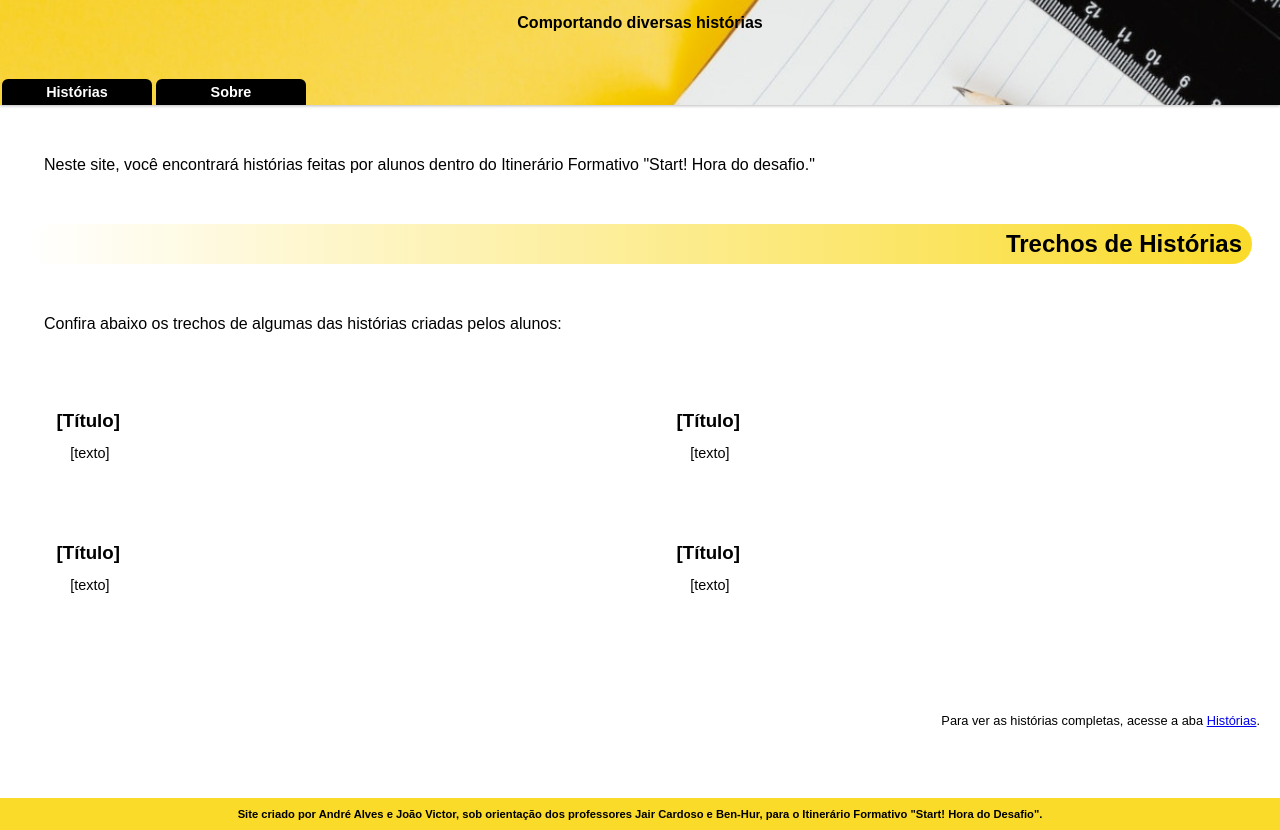
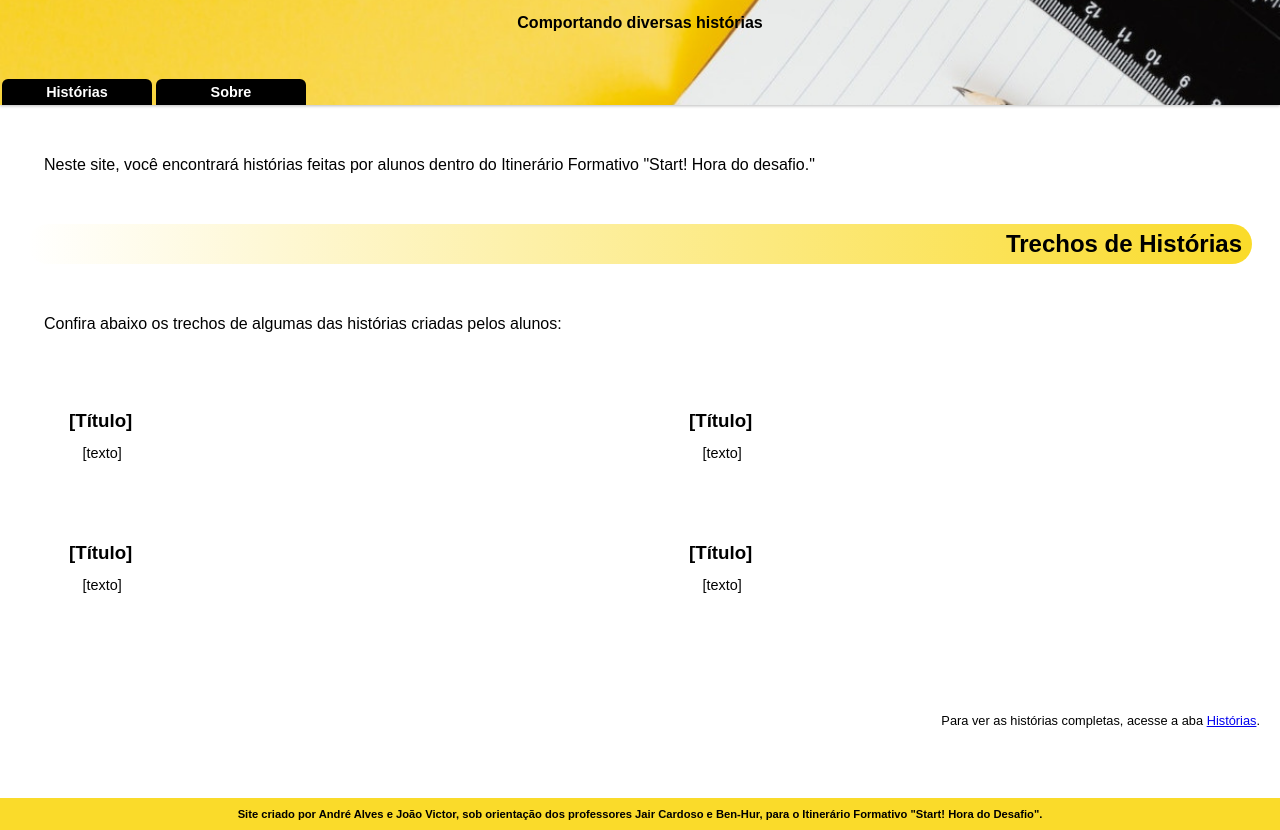
Before and after one commit to andre-f-alves/site-itinerario, a plain HTML site: page index.html in a window 1280 px wide. Shown: the part 95-925 px from the top of the page. Drawn offline with Linux system fonts and the light colour scheme.

Commit message:
AJuste na medida

```diff
--- a/styles/media-queries-principal.css
+++ b/styles/media-queries-principal.css
@@ -80,7 +80,7 @@
     }
 
     section > article {
-        width: 47%;
+        width: 45%;
     }
 
     section > div.hr {
```
